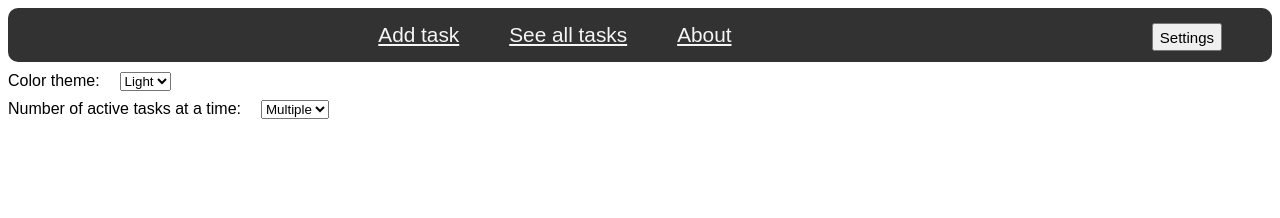
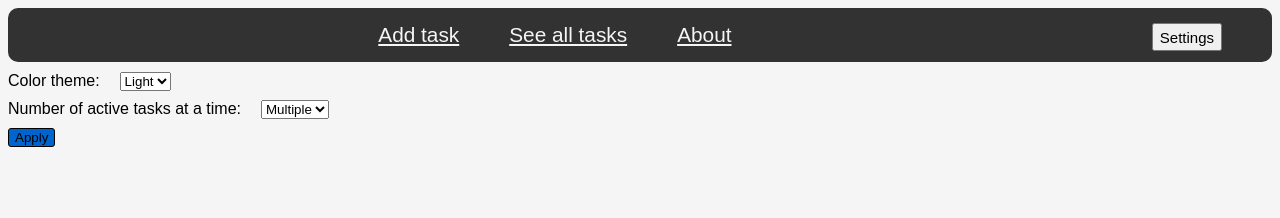
Before and after one commit to iuloz/Tasks-Activity-Monitoring, a React (Create React App) app in the folder work-hours-recording-application/: page /settings in a window 1280 px wide. Shown: the top 218 px of the page. Built offline with nearby package versions, Linux system fonts and the light colour scheme.

Commit message:
Settings partial functionality

```diff
--- a/work-hours-recording-application/src/Settings.js
+++ b/work-hours-recording-application/src/Settings.js
@@ -1,17 +1,41 @@
+import { useEffect, useState } from "react";
+
 function Settings() {
+    const [theme, setTheme] = useState('light');
+    const [mode, setMode] = useState('multiple');
+
+    useEffect(() => {
+        const body = document.getElementsByTagName('body')[0];
+            body.style.backgroundColor = (theme === 'light') ? 'whitesmoke' : 'darkgray';
+    }, [theme, mode]);
+
+    const applySettings = () => {
+        const newTheme = document.getElementById('theme').value;
+        const newMode = document.getElementById('mode').value;
+        if (theme !== newTheme) {
+            setTheme(newTheme);
+        }
+        if (mode !== newMode) {
+            setMode(newMode);
+        }
+    }
+
+
     return (
         <div className='settings'>
-            <label htmlFor='theme' style={{marginRight:'20px'}}>Color theme: </label>
+            <label htmlFor='theme' style={{ marginRight: '20px' }}>Color theme: </label>
             <select id='theme' name='theme'>
-                <option value='light'>Light</option>
-                <option value='dark'>Dark</option>
+                <option id='light' value='light'>Light</option>
+                <option id='dark' value='dark'>Dark</option>
             </select>
-            <br/>
-            <label htmlFor='task_display' style={{marginRight:'20px'}}>Number of active tasks at a time: </label>
-            <select id='task_display' name='task_display'>
+            <br />
+            <label htmlFor='mode' style={{ marginRight: '20px' }}>Number of active tasks at a time: </label>
+            <select id='mode' name='mode'>
                 <option value='all'>Multiple</option>
                 <option value='one'>One</option>
             </select>
+            <br />
+            <button id='apply_settings' onClick={applySettings}>Apply</button>
         </div>
     );
 }
--- a/work-hours-recording-application/src/styles.css
+++ b/work-hours-recording-application/src/styles.css
@@ -172,6 +172,17 @@ input[type="text"] {
     margin-right: 50px;
     height: 28px;
     font-size: 15px;
+    cursor: pointer;
+}
+
+#apply_settings {
+    background-color: #0064cf;
+    border-radius: 3px;
+    border: solid black 0.5px;
+    cursor: pointer;
+}
+#apply_settings:hover {
+    background-color: whitesmoke;
 }
 
 @media only screen and (max-width: 500px) {
```
